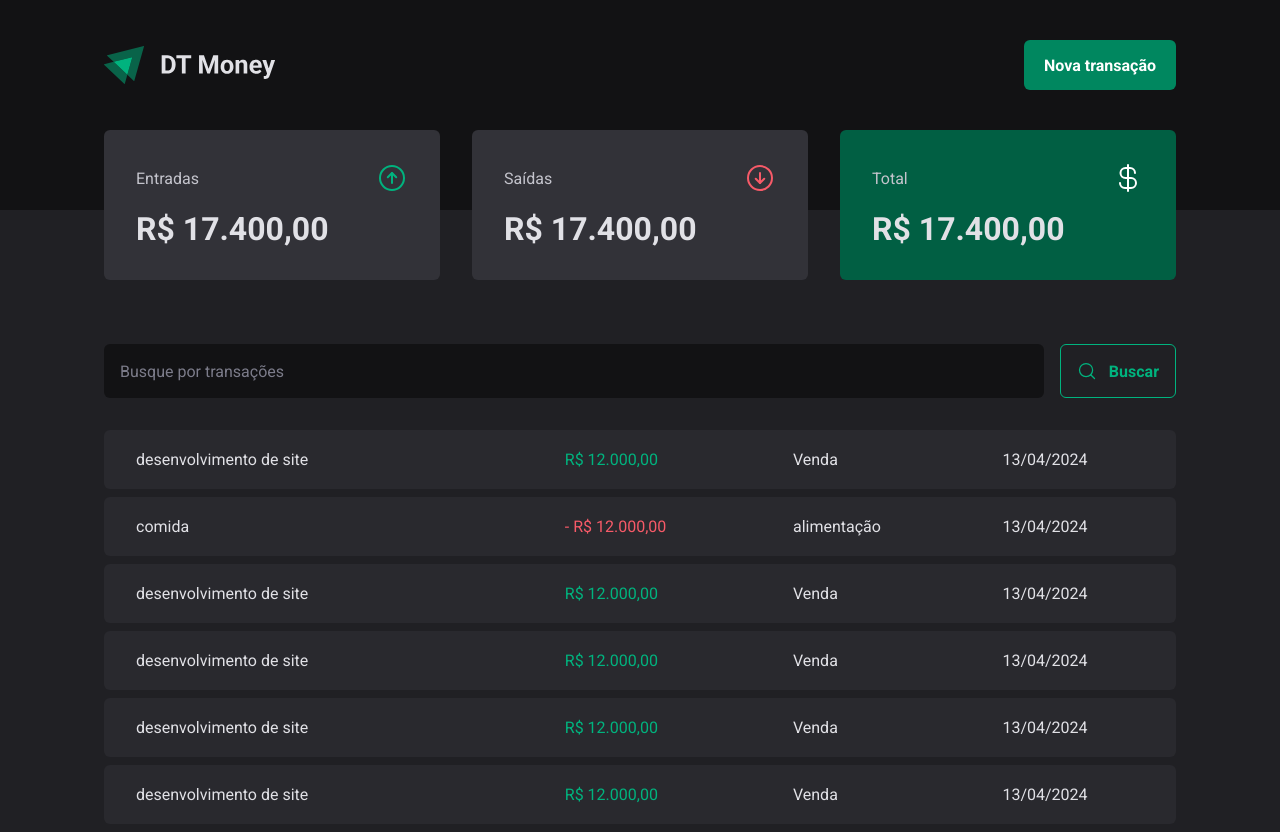
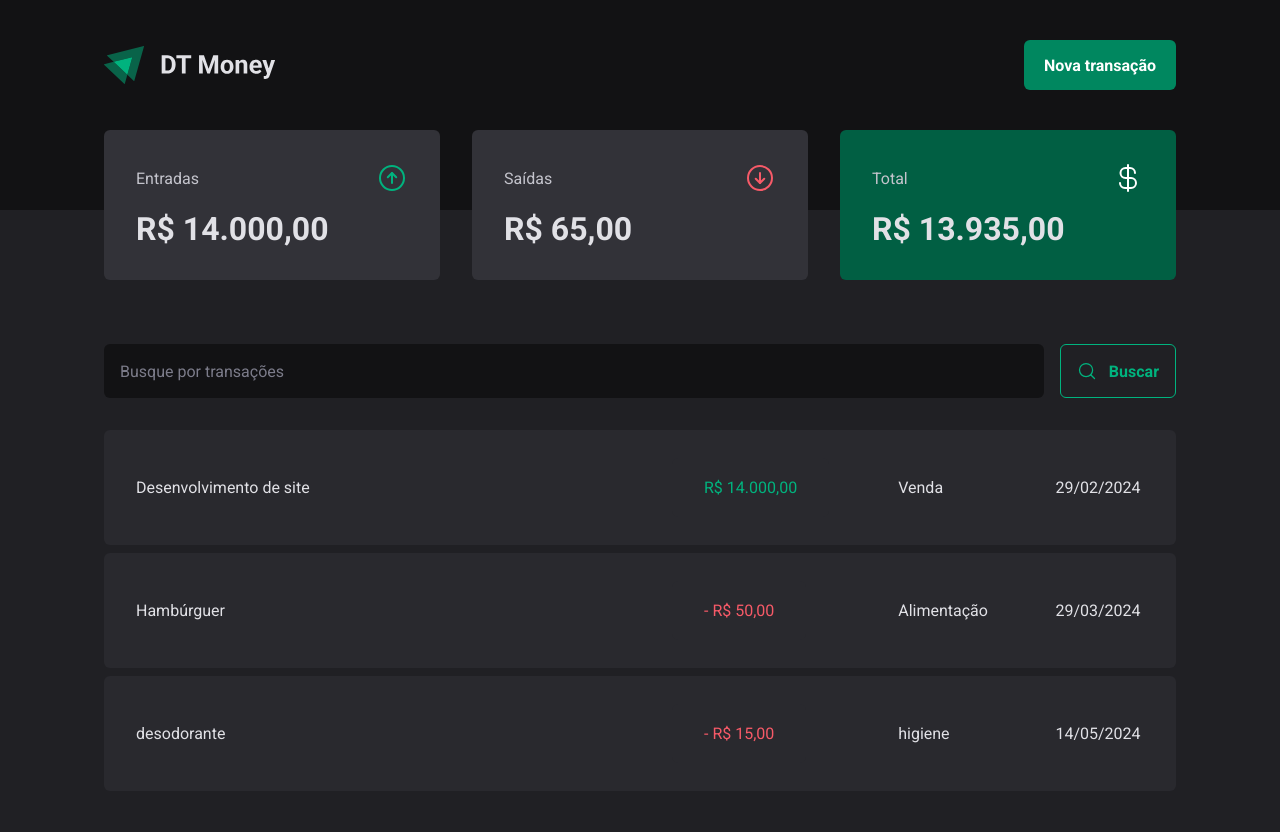
Before and after one commit to lucasdoloh0v/dt-money, a React (Vite) app: page / in a window 1280 px wide. After the commit the page ends 800 px from the top, so only its background shows below. Built offline with nearby package versions, Linux system fonts and the light colour scheme; data requests are answered from the project's data file.

Commit message:
feat: adding features for app

```diff
--- /dev/null
+++ b/server.json
@@ -0,0 +1,28 @@
+{
+  "transactions": [
+    {
+      "id": 1,
+      "description": "Desenvolvimento de site",
+      "type": "income",
+      "category": "Venda",
+      "price": 14000,
+      "createdAt": "2024-02-29T19:36:44.505Z"
+    },
+    {
+      "id": 2,
+      "description": "Hambúrguer",
+      "type": "outcome",
+      "category": "Alimentação",
+      "price": 50,
+      "createdAt": "2024-03-29T19:30:44.505Z"
+    },
+    {
+      "description": "desodorante",
+      "price": 15,
+      "category": "higiene",
+      "type": "outcome",
+      "createdAt": "2024-05-14T22:37:10.302Z",
+      "id": 3
+    }
+  ]
+}
--- a/src/App.tsx
+++ b/src/App.tsx
@@ -2,13 +2,16 @@ import { ThemeProvider } from 'styled-components'
 import { defaultTheme } from './styles/theme/default'
 import { GlobalStyle } from './styles/global'
 import { Transactions } from './pages/Transactions'
+import { TransactionProvider } from './contexts/TransactionsContext'
 
 export function App() {
   return (
     <ThemeProvider theme={defaultTheme}>
       <GlobalStyle />
 
-      <Transactions />
+      <TransactionProvider>
+        <Transactions />
+      </TransactionProvider>
     </ThemeProvider>
   )
 }
--- a/src/Components/NewTransactionModal/index.tsx
+++ b/src/Components/NewTransactionModal/index.tsx
@@ -1,5 +1,7 @@
 import * as Dialog from '@radix-ui/react-dialog'
 import { X, ArrowCircleDown, ArrowCircleUp } from 'phosphor-react'
+import { Controller, useForm } from 'react-hook-form'
+import * as z from 'zod'
 
 import {
   CloseBtn,
@@ -8,8 +10,33 @@ import {
   TransactionType,
   TransactionTypeButton,
 } from './styles'
+import { zodResolver } from '@hookform/resolvers/zod'
+import { useTransactions } from '../../hooks/useTransactions'
+
+const newTransactionFormSchema = z.object({
+  description: z.string().min(1, 'Descreva sua transação'),
+  price: z
+    .number({ required_error: 'Informe o valor da transação' })
+    .min(1, 'Informe o valor da transação'),
+  category: z.string(),
+  type: z.enum(['income', 'outcome']),
+})
+
+type FormInputs = z.infer<typeof newTransactionFormSchema>
 
 export function NewTransactionModal() {
+  const { register, handleSubmit, control, reset } = useForm<FormInputs>({
+    resolver: zodResolver(newTransactionFormSchema),
+  })
+
+  const { createTransaction } = useTransactions()
+
+  function handleCreateNewTransaction(data: FormInputs) {
+    createTransaction(data)
+
+    reset()
+  }
+
   return (
     <Dialog.Portal>
       <Overlay />
@@ -21,12 +48,34 @@ export function NewTransactionModal() {
 
         <Dialog.Title>Nova Transação</Dialog.Title>
 
-        <form>
-          <input type="text" placeholder="descrição" required />
-          <input type="number" placeholder="preço" required />
-          <input type="text" placeholder="Categoria" required />
+        <form onSubmit={handleSubmit(handleCreateNewTransaction)}>
+          <input
+            type="text"
+            placeholder="descrição"
+            required
+            {...register('description')}
+          />
+          <input
+            type="number"
+            placeholder="preço"
+            required
+            {...register('price', { valueAsNumber: true })}
+          />
+          <input
+            type="text"
+            placeholder="Categoria"
+            required
+            {...register('category')}
+          />
 
-          <TransactionType>
+          <Controller
+            control={control}
+            name="type"
+            render={({ field }) => (
+              <TransactionType
+                onValueChange={field.onChange}
+                value={field.value}
+              >
                 <TransactionTypeButton variant="income" value="income">
                   <ArrowCircleUp size={24} />
                   Entrada
@@ -36,6 +85,8 @@ export function NewTransactionModal() {
                   Saída
                 </TransactionTypeButton>
               </TransactionType>
+            )}
+          />
 
           <button type="submit">Cadastrar</button>
         </form>
--- a/src/Components/SearchForm/index.tsx
+++ b/src/Components/SearchForm/index.tsx
@@ -1,10 +1,34 @@
 import { MagnifyingGlass } from 'phosphor-react'
 import { Container } from './styles'
+import * as z from 'zod'
+import { useForm } from 'react-hook-form'
+import { zodResolver } from '@hookform/resolvers/zod'
+import { useTransactions } from '../../hooks/useTransactions'
+
+const searchFormSchema = z.object({
+  query: z.string(),
+})
+
+type FormInputs = z.infer<typeof searchFormSchema>
 
 export function SearchForm() {
+  const { fetchTransactions } = useTransactions()
+
+  const { register, handleSubmit } = useForm<FormInputs>({
+    resolver: zodResolver(searchFormSchema),
+  })
+
+  async function handleSearchTransactions(data: FormInputs) {
+    await fetchTransactions(data.query)
+  }
+
   return (
-    <Container>
-      <input type="text" placeholder="Busque por transações" />
+    <Container onSubmit={handleSubmit(handleSearchTransactions)}>
+      <input
+        type="text"
+        placeholder="Busque por transações"
+        {...register('query')}
+      />
       <button type="submit">
         <MagnifyingGlass size={20} />
         Buscar
--- a/src/Components/Summary/index.tsx
+++ b/src/Components/Summary/index.tsx
@@ -1,7 +1,11 @@
 import { ArrowCircleDown, ArrowCircleUp, CurrencyDollar } from 'phosphor-react'
 import { Card, Container } from './styles'
+import { priceFormatter } from '../../utils/formater'
+import { useSummary } from '../../hooks/useSummary'
 
 export function Summary() {
+  const summary = useSummary()
+
   return (
     <Container>
       <Card>
@@ -10,7 +14,7 @@ export function Summary() {
           <ArrowCircleUp size={32} color="#00b37e" />
         </header>
 
-        <strong>R$ 17.400,00</strong>
+        <strong>{priceFormatter.format(summary.income)}</strong>
       </Card>
 
       <Card>
@@ -19,7 +23,7 @@ export function Summary() {
           <ArrowCircleDown size={32} color="#f75a68" />
         </header>
 
-        <strong>R$ 17.400,00</strong>
+        <strong>{priceFormatter.format(summary.outcome)}</strong>
       </Card>
 
       <Card isTotalCard={true}>
@@ -28,7 +32,7 @@ export function Summary() {
           <CurrencyDollar size={32} color="#FFF" />
         </header>
 
-        <strong>R$ 17.400,00</strong>
+        <strong>{priceFormatter.format(summary.total)}</strong>
       </Card>
     </Container>
   )
--- /dev/null
+++ b/src/contexts/TransactionsContext.tsx
@@ -0,0 +1,70 @@
+import {
+  ReactNode,
+  createContext,
+  useCallback,
+  useEffect,
+  useState,
+} from 'react'
+import { api } from '../lib/axios'
+
+interface Transaction {
+  id: number
+  description: string
+  type: 'income' | 'outcome'
+  price: number
+  category: string
+  createdAt: string
+}
+
+interface CreateTransactionInput {
+  description: string
+  price: number
+  category: string
+  type: 'income' | 'outcome'
+}
+
+interface TransactionContextType {
+  transactions: Transaction[]
+  fetchTransactions: (query?: string) => Promise<void>
+  createTransaction: (data: CreateTransactionInput) => Promise<void>
+}
+
+interface TransactionsProviderProps {
+  children: ReactNode
+}
+
+export const TransactionsContext = createContext({} as TransactionContextType)
+
+export function TransactionProvider({ children }: TransactionsProviderProps) {
+  const [transactions, setTransactions] = useState<Transaction[]>([])
+
+  const fetchTransactions = useCallback(async (query?: string) => {
+    const { data } = await api.get('/transactions', {
+      params: {
+        q: query,
+      },
+    })
+
+    setTransactions(data)
+  }, [])
+
+  useEffect(() => {
+    fetchTransactions()
+  }, [fetchTransactions])
+
+  const createTransaction = async (data: CreateTransactionInput) => {
+    const response = await api.post('/transactions', {
+      ...data,
+      createdAt: new Date(),
+    })
+
+    setTransactions((prev) => [...prev, response.data])
+  }
+  return (
+    <TransactionsContext.Provider
+      value={{ transactions, fetchTransactions, createTransaction }}
+    >
+      {children}
+    </TransactionsContext.Provider>
+  )
+}
--- /dev/null
+++ b/src/hooks/useSummary.ts
@@ -0,0 +1,26 @@
+import { useTransactions } from './useTransactions'
+
+export const useSummary = () => {
+  const { transactions } = useTransactions()
+
+  const summary = transactions.reduce(
+    (acc, transaction) => {
+      if (transaction.type === 'income') {
+        acc.income += transaction.price
+        acc.total += transaction.price
+      } else {
+        acc.outcome += transaction.price
+        acc.total -= transaction.price
+      }
+
+      return acc
+    },
+    {
+      income: 0,
+      outcome: 0,
+      total: 0,
+    },
+  )
+
+  return summary
+}
--- /dev/null
+++ b/src/hooks/useTransactions.ts
@@ -0,0 +1,6 @@
+import { useContext } from 'react'
+import { TransactionsContext } from '../contexts/TransactionsContext'
+
+export const useTransactions = () => {
+  return useContext(TransactionsContext)
+}
--- /dev/null
+++ b/src/lib/axios.ts
@@ -0,0 +1,5 @@
+import axios from 'axios'
+
+export const api = axios.create({
+  baseURL: 'http://localhost:3333',
+})
--- a/src/pages/Transactions/index.tsx
+++ b/src/pages/Transactions/index.tsx
@@ -1,9 +1,13 @@
 import { Header } from '../../Components/Header'
 import { SearchForm } from '../../Components/SearchForm'
 import { Summary } from '../../Components/Summary'
+import { useTransactions } from '../../hooks/useTransactions'
+import { dateFormatter, priceFormatter } from '../../utils/formater'
 import { Container, PriceHighlight, TransactionsTable } from './styles'
 
 export function Transactions() {
+  const { transactions } = useTransactions()
+
   return (
     <>
       <Header />
@@ -13,42 +17,23 @@ export function Transactions() {
         <SearchForm />
         <TransactionsTable>
           <tbody>
-            <tr>
-              <td width="40%">desenvolvimento de site</td>
-              <PriceHighlight>R$ 12.000,00</PriceHighlight>
-              <td>Venda</td>
-              <td>13/04/2024</td>
-            </tr>
-            <tr>
-              <td width="40%">comida</td>
-              <PriceHighlight variant="outcome">- R$ 12.000,00</PriceHighlight>
-              <td>alimentação</td>
-              <td>13/04/2024</td>
-            </tr>
-            <tr>
-              <td width="40%">desenvolvimento de site</td>
-              <PriceHighlight>R$ 12.000,00</PriceHighlight>
-              <td>Venda</td>
-              <td>13/04/2024</td>
-            </tr>
-            <tr>
-              <td width="40%">desenvolvimento de site</td>
-              <PriceHighlight>R$ 12.000,00</PriceHighlight>
-              <td>Venda</td>
-              <td>13/04/2024</td>
-            </tr>
-            <tr>
-              <td width="40%">desenvolvimento de site</td>
-              <PriceHighlight>R$ 12.000,00</PriceHighlight>
-              <td>Venda</td>
-              <td>13/04/2024</td>
-            </tr>
-            <tr>
-              <td width="40%">desenvolvimento de site</td>
-              <PriceHighlight>R$ 12.000,00</PriceHighlight>
-              <td>Venda</td>
-              <td>13/04/2024</td>
-            </tr>
+            {transactions.map((transaction) => {
+              return (
+                <tr key={transaction.id}>
+                  <td width="50%">{transaction.description}</td>
+                  <td>
+                    <PriceHighlight variant={transaction.type}>
+                      {transaction.type === 'outcome' && '- '}
+                      {priceFormatter.format(transaction.price)}
+                    </PriceHighlight>
+                  </td>
+                  <td>{transaction.category}</td>
+                  <td>
+                    {dateFormatter.format(new Date(transaction.createdAt))}
+                  </td>
+                </tr>
+              )
+            })}
           </tbody>
         </TransactionsTable>
       </Container>
--- /dev/null
+++ b/src/utils/formater.ts
@@ -0,0 +1,6 @@
+export const dateFormatter = new Intl.DateTimeFormat('pt-BR')
+
+export const priceFormatter = new Intl.NumberFormat('pt-BR', {
+  style: 'currency',
+  currency: 'BRL',
+})
```
Also changed, not shown: package.json (+7 -1 lines), 1 other file (tests, documents, lock files or other folders). Lines whose indentation alone changed are shown as unchanged.
